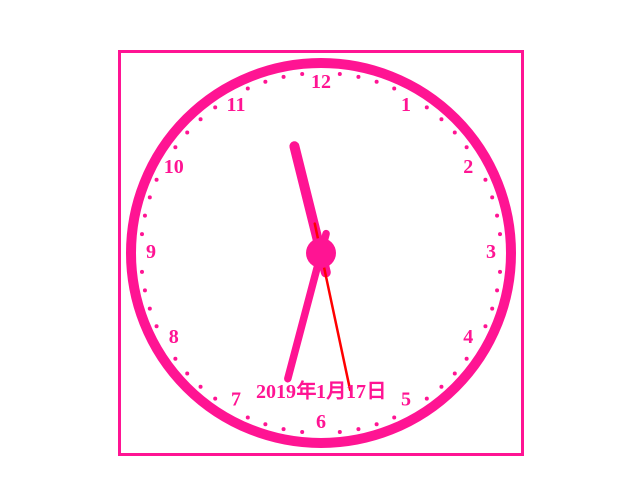
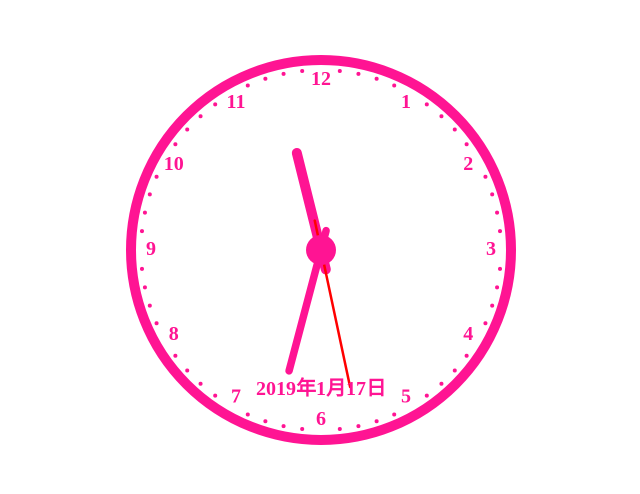
Before and after one commit to entingzhang/layout, a plain HTML site: page four/Clock.html in a window 1280 px wide. Shown: the whole page, without its empty margins (319-959 px from the left). Drawn offline with Linux system fonts and the light colour scheme.

Commit message:
修改时钟的指针长度

```diff
--- a/four/Clock.html
+++ b/four/Clock.html
@@ -7,7 +7,7 @@
 			#canvas{
 				width: 400px;
 				height: 400px;
-				border: 3px solid deeppink;
+				/*border: 3px solid deeppink;*/
 				margin: 50px auto 0;
 				display: block;
 			}
@@ -76,7 +76,7 @@
 					context.beginPath();
 					context.rotate(Math.PI/180*(30*h+30/60*m));
 					context.lineTo(0,40);
-					context.lineTo(0,-220);
+					context.lineTo(0,-200);
 					context.stroke();
 				context.restore();
 				//画出分针
@@ -85,7 +85,7 @@
 					context.lineWidth=15;
 					context.rotate(Math.PI/180*(6*m+6/60*s));
 					context.lineTo(0,40);
-					context.lineTo(0,-260);
+					context.lineTo(0,-250);
 					context.stroke();
 				context.restore();
 				//画出秒针
```
